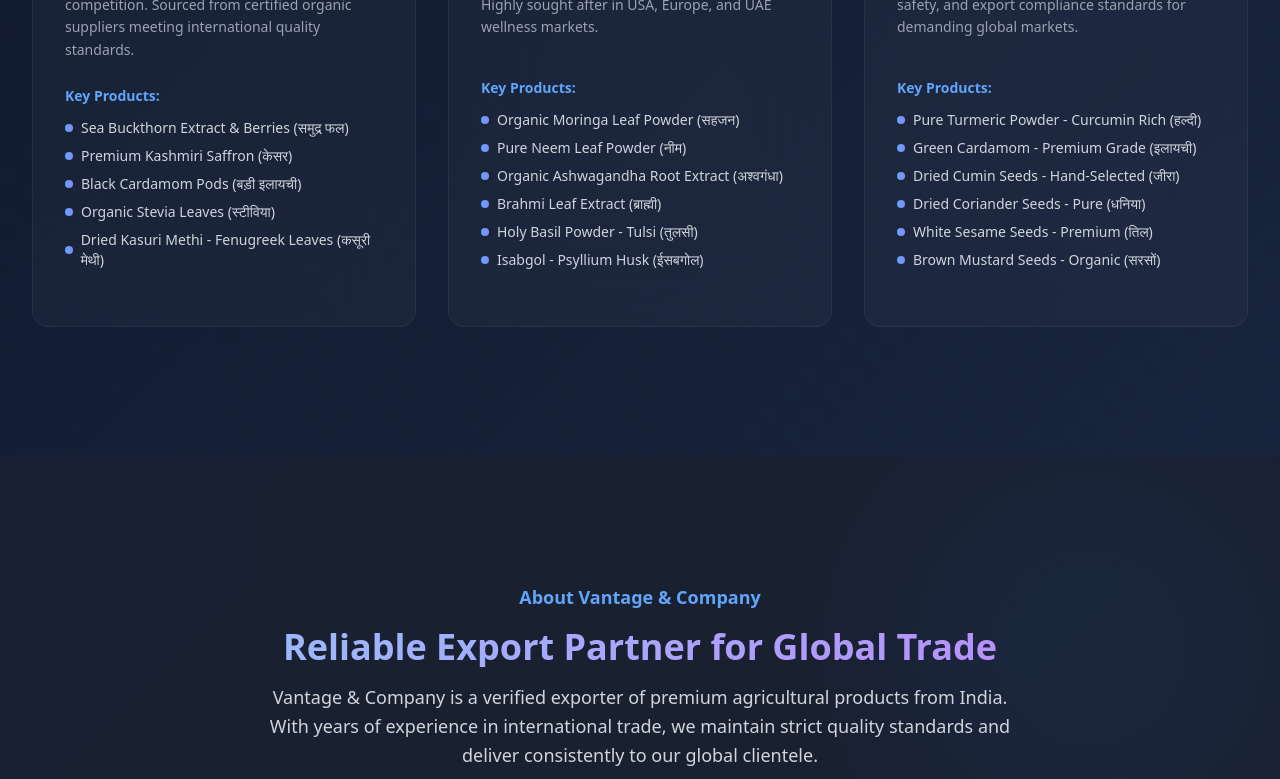
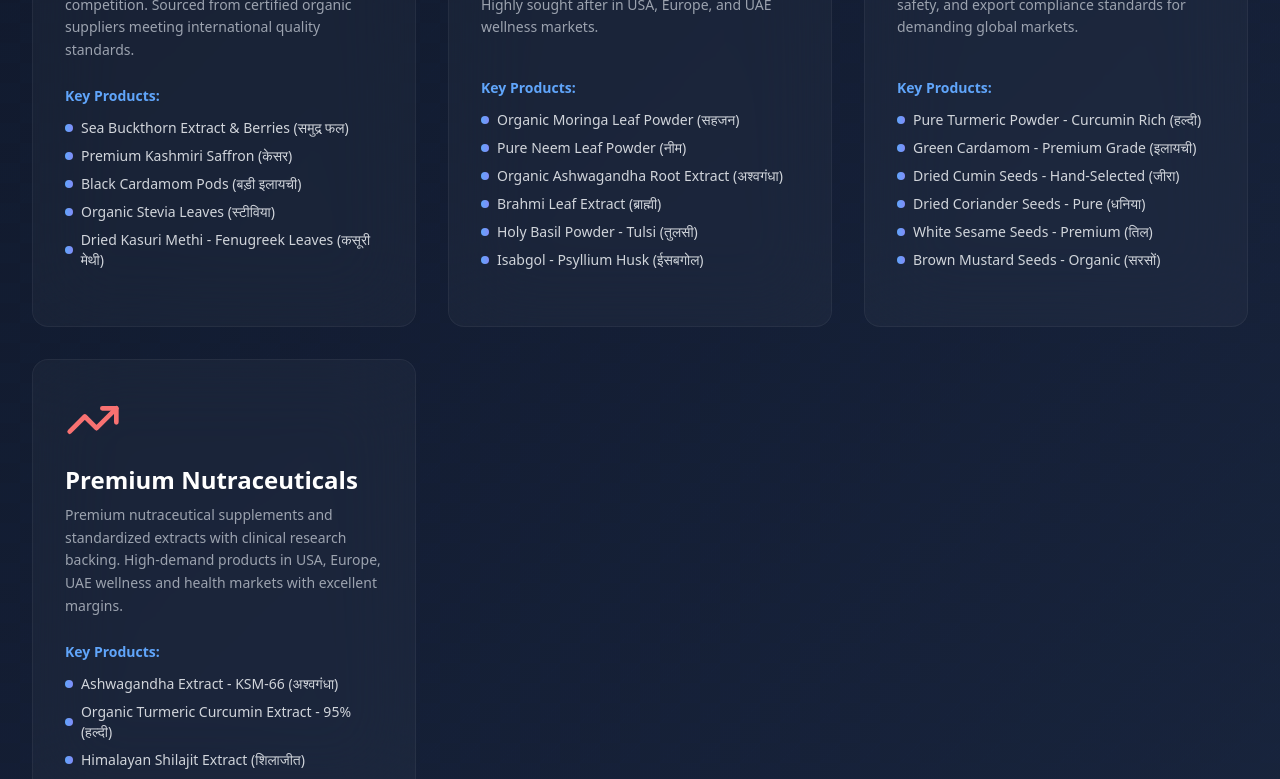
Before and after one commit to avishukla3007/Export, a React (Vite) app: page / in a window 1280 px wide. Shown: the part 2000-2779 px from the top of the page. Built offline with nearby package versions, Linux system fonts and the light colour scheme.

Commit message:
Add Premium Nutraceuticals category with high-margin products: Ashwagandha, Turmeric Extract, Shilajit, Bacopa, Triphala, Cordyceps

```diff
--- a/src/sections/ProductsSection.tsx
+++ b/src/sections/ProductsSection.tsx
@@ -28,6 +28,14 @@
       items: ['Pure Turmeric Powder - Curcumin Rich (हल्दी)', 'Green Cardamom - Premium Grade (इलायची)', 'Dried Cumin Seeds - Hand-Selected (जीरा)', 'Dried Coriander Seeds - Pure (धनिया)', 'White Sesame Seeds - Premium (तिल)', 'Brown Mustard Seeds - Organic (सरसों)'],
       description: 'Premium-grade spices sourced from certified suppliers. Meeting international quality, food safety, and export compliance standards for demanding global markets.',
       color: 'text-amber-400',
+    },
+    {
+      id: 4,
+      title: 'Premium Nutraceuticals',
+      icon: TrendingUp,
+      items: ['Ashwagandha Extract - KSM-66 (अश्वगंधा)', 'Organic Turmeric Curcumin Extract - 95% (हल्दी)', 'Himalayan Shilajit Extract (शिलाजीत)', 'Bacopa Moniera Extract (ब्राह्मी)', 'Triphala Powder - Ayurvedic Blend (त्रिफला)', 'Cordyceps Militaris Extract (कीट कवक)'],
+      description: 'Premium nutraceutical supplements and standardized extracts with clinical research backing. High-demand products in USA, Europe, UAE wellness and health markets with excellent margins.',
+      color: 'text-red-400',
     },
   ]
 
```
